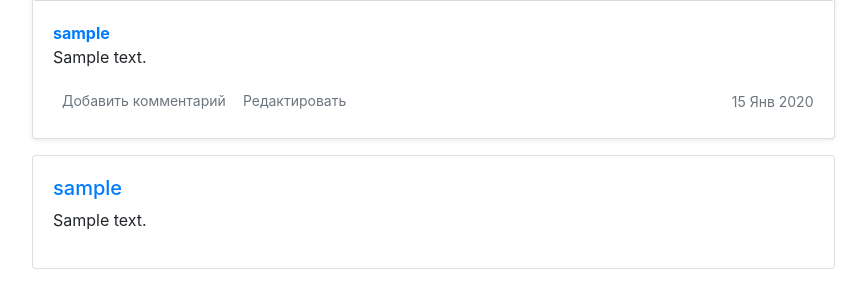
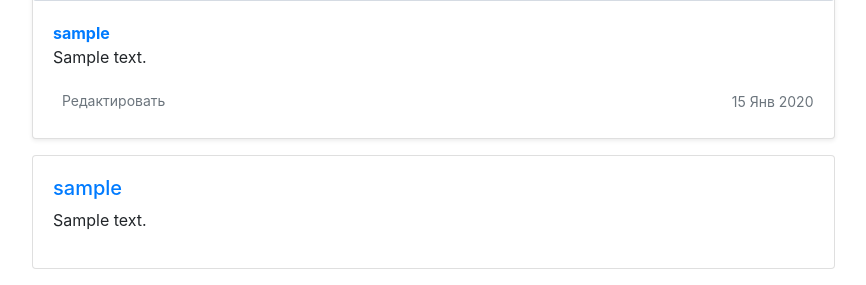
Before and after one commit to InaraShalfei/hw04_tests, a Django app: a page that uses templates/includes/post_card.html in a window 1280 px wide. Shown: the part 922-1207 px from the top of the page, without its empty margins (68-934 px from the left). Run offline with Django 3.2, Linux system fonts and the light colour scheme; tables that the repository leaves empty hold one stand-in row (values such as "Sample post"); grey boxes marked "Sample" are stand-in pictures; some libraries are stand-ins or nearby versions.

Commit message:
Add {% if request.resolver_match.url_name %} into post_card.html

```diff
--- a/templates/includes/post_card.html
+++ b/templates/includes/post_card.html
@@ -14,9 +14,14 @@
         <div class="d-flex justify-content-between align-items-center">
             <div class="btn-group ">
                 <!-- Ссылка на страницу записи в атрибуте href-->
-                <a class="btn btn-sm text-muted" href="{% url 'add_comment' author.username post.id %}" role="button">Добавить
-                    комментарий</a>
-
+                {% if request.resolver_match.url_name != 'add_comment' %}
+                    <a class="btn btn-sm text-muted"
+                       href="{% url 'add_comment' author.username post.id %}"
+                       role="button"
+                    >
+                        Добавить комментарий
+                    </a>
+                {% endif %}
                 <!-- Ссылка на редактирование, показывается только автору записи -->
                 {% if request.user == user %}
                 <a class="btn btn-sm text-muted" href="{% url 'post_edit' author.username post.id %}" role="button">Редактировать</a>
```
